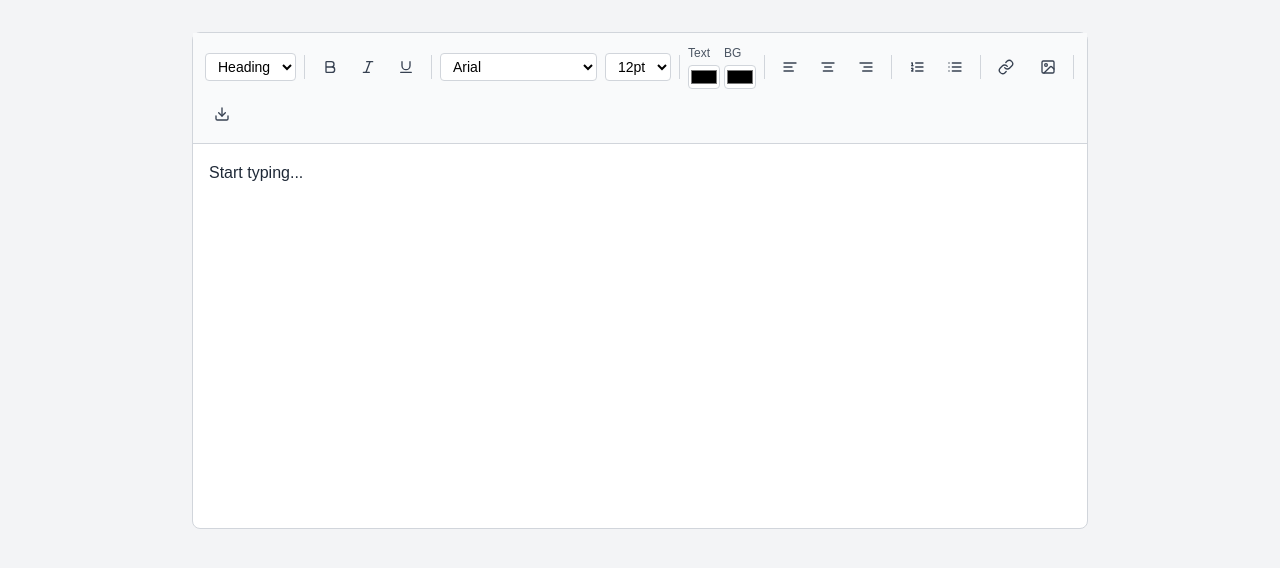
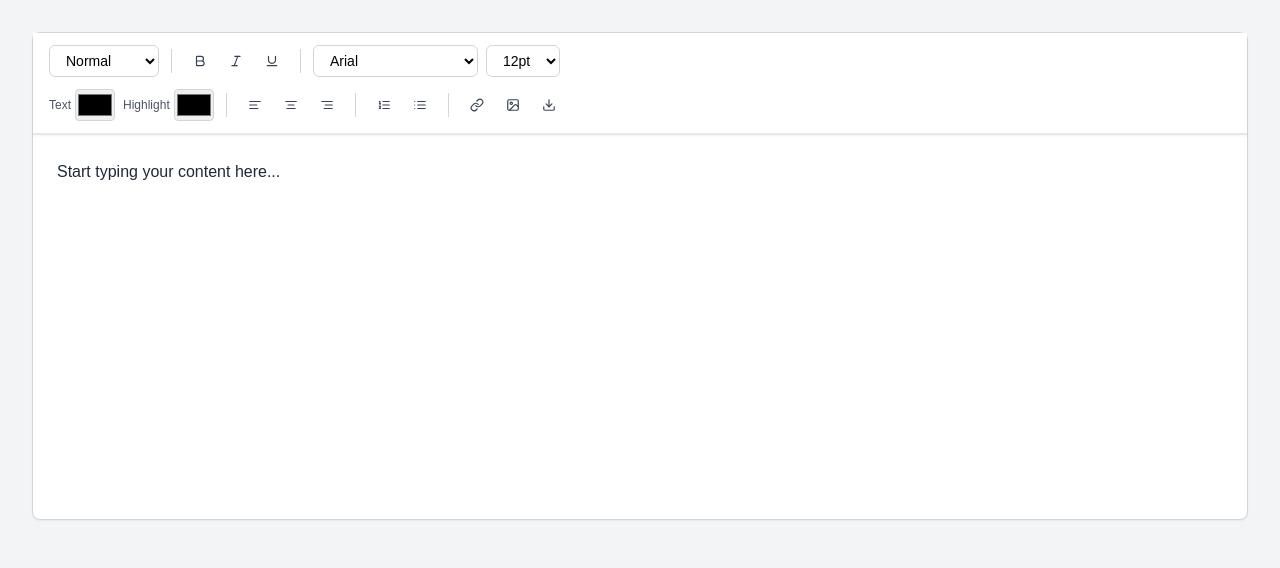
Before and after one commit to Ashrime/ecom-text-composer, a React (Vite) app: page / in a window 1280 px wide. Shown: the top 568 px of the page. Built offline with nearby package versions, Linux system fonts and the light colour scheme.

Commit message:
Fix: Improve toolbar alignment and image handling
- Aligned toolbar tools professionally.
- Ensured correct bullet and numbering functionality.
- Fixed image insertion and enabled corner-based resizing.

```diff
--- a/src/components/EditorToolbar.tsx
+++ b/src/components/EditorToolbar.tsx
@@ -1,5 +1,5 @@
 
-import React, { useRef, useState } from 'react';
+import React, { useState } from 'react';
 import { Bold, Italic, Underline, AlignLeft, AlignCenter, AlignRight, ListOrdered, List, Link, Image, Download } from 'lucide-react';
 import { useAppSelector, useAppDispatch } from '../hooks';
 import { setFontFamily } from '../store/editorSlice';
@@ -62,53 +62,53 @@ const EditorToolbar: React.FC<EditorToolbarProps> = ({ onCommand, onImageUpload
     }
   };
 
-  const handleImageInsert = (imageData: { src: string; width: number; height: number; alt: string }) => {
-    const img = `<img src="${imageData.src}" width="${imageData.width}" height="${imageData.height}" alt="${imageData.alt}" style="max-width: 100%; height: auto;" />`;
+  const handleImageInsert = (imageData: { src: string; alt: string }) => {
+    const img = `<img src="${imageData.src}" alt="${imageData.alt}" style="max-width: 300px; cursor: move; resize: both; overflow: auto;" draggable="true" class="resizable-image" />`;
     onCommand('insertHTML', img);
   };
 
   return (
     <>
-      <div className="bg-gray-50 border-b border-gray-300 p-3 flex items-center gap-2 flex-wrap">
-        {/* Headings */}
-        <div className="flex items-center gap-1">
+      <div className="bg-white border-b-2 border-gray-200 px-4 py-3 shadow-sm">
+        {/* First Row - Headings and Basic Formatting */}
+        <div className="flex items-center gap-3 mb-3">
+          <div className="flex items-center">
             <select
               onChange={(e) => handleHeading(e.target.value)}
-            className="text-sm px-2 py-1 border border-gray-300 rounded bg-white focus:outline-none focus:ring-2 focus:ring-blue-500"
+              className="h-8 px-3 text-sm border border-gray-300 rounded-md bg-white hover:border-gray-400 focus:outline-none focus:ring-2 focus:ring-blue-500 focus:border-transparent"
               defaultValue=""
             >
-            <option value="">Heading</option>
-            <option value="1">H1</option>
-            <option value="2">H2</option>
-            <option value="3">H3</option>
-            <option value="4">H4</option>
+              <option value="">Normal</option>
+              <option value="1">Heading 1</option>
+              <option value="2">Heading 2</option>
+              <option value="3">Heading 3</option>
+              <option value="4">Heading 4</option>
             </select>
           </div>
 
-        <div className="w-px h-6 bg-gray-300" />
+          <div className="h-6 w-px bg-gray-300" />
 
-        {/* Basic Formatting */}
           <div className="flex items-center gap-1">
             {toolbarButtons.map(({ command, icon: Icon, label }) => (
               <button
                 key={command}
                 onClick={() => onCommand(command)}
-              className="p-2 rounded hover:bg-gray-200 transition-colors duration-200 flex items-center justify-center border border-transparent hover:border-gray-300"
+                className="h-8 w-8 flex items-center justify-center rounded-md hover:bg-gray-100 transition-colors border border-transparent hover:border-gray-300"
                 title={label}
                 type="button"
               >
-              <Icon size={16} className="text-gray-700" />
+                <Icon size={14} className="text-gray-700" />
               </button>
             ))}
           </div>
 
-        <div className="w-px h-6 bg-gray-300" />
+          <div className="h-6 w-px bg-gray-300" />
 
-        {/* Font Family */}
+          <div className="flex items-center gap-2">
             <select
               value={fontFamily}
               onChange={(e) => handleFontFamily(e.target.value)}
-          className="text-sm px-2 py-1 border border-gray-300 rounded bg-white focus:outline-none focus:ring-2 focus:ring-blue-500"
+              className="h-8 px-3 text-sm border border-gray-300 rounded-md bg-white hover:border-gray-400 focus:outline-none focus:ring-2 focus:ring-blue-500 focus:border-transparent min-w-[120px]"
             >
               <option value="Arial">Arial</option>
               <option value="Times New Roman">Times New Roman</option>
@@ -118,10 +118,9 @@ const EditorToolbar: React.FC<EditorToolbarProps> = ({ onCommand, onImageUpload
               <option value="Helvetica">Helvetica</option>
             </select>
 
-        {/* Font Size */}
             <select
               onChange={(e) => handleFontSize(e.target.value)}
-          className="text-sm px-2 py-1 border border-gray-300 rounded bg-white focus:outline-none focus:ring-2 focus:ring-blue-500"
+              className="h-8 px-3 text-sm border border-gray-300 rounded-md bg-white hover:border-gray-400 focus:outline-none focus:ring-2 focus:ring-blue-500 focus:border-transparent"
               defaultValue="3"
             >
               <option value="1">8pt</option>
@@ -132,97 +131,95 @@ const EditorToolbar: React.FC<EditorToolbarProps> = ({ onCommand, onImageUpload
               <option value="6">24pt</option>
               <option value="7">36pt</option>
             </select>
+          </div>
+        </div>
 
-        <div className="w-px h-6 bg-gray-300" />
-
-        {/* Colors */}
+        {/* Second Row - Colors, Alignment, Lists, and Actions */}
+        <div className="flex items-center gap-3">
+          <div className="flex items-center gap-2">
             <div className="flex items-center gap-1">
-          <div className="flex flex-col">
-            <label className="text-xs text-gray-600 mb-1">Text</label>
+              <span className="text-xs text-gray-600">Text</span>
               <input
                 type="color"
                 onChange={(e) => handleTextColor(e.target.value)}
-              className="w-8 h-6 border border-gray-300 rounded cursor-pointer bg-white"
+                className="h-8 w-10 border border-gray-300 rounded cursor-pointer"
                 title="Text Color"
               />
             </div>
-          <div className="flex flex-col">
-            <label className="text-xs text-gray-600 mb-1">BG</label>
+            <div className="flex items-center gap-1">
+              <span className="text-xs text-gray-600">Highlight</span>
               <input
                 type="color"
                 onChange={(e) => handleBackgroundColor(e.target.value)}
-              className="w-8 h-6 border border-gray-300 rounded cursor-pointer bg-white"
+                className="h-8 w-10 border border-gray-300 rounded cursor-pointer"
                 title="Background Color"
               />
             </div>
           </div>
 
-        <div className="w-px h-6 bg-gray-300" />
+          <div className="h-6 w-px bg-gray-300" />
 
-        {/* Alignment */}
           <div className="flex items-center gap-1">
             {alignmentButtons.map(({ command, icon: Icon, label }) => (
               <button
                 key={command}
                 onClick={() => onCommand(command)}
-              className="p-2 rounded hover:bg-gray-200 transition-colors duration-200 flex items-center justify-center border border-transparent hover:border-gray-300"
+                className="h-8 w-8 flex items-center justify-center rounded-md hover:bg-gray-100 transition-colors border border-transparent hover:border-gray-300"
                 title={label}
                 type="button"
               >
-              <Icon size={16} className="text-gray-700" />
+                <Icon size={14} className="text-gray-700" />
               </button>
             ))}
           </div>
 
-        <div className="w-px h-6 bg-gray-300" />
+          <div className="h-6 w-px bg-gray-300" />
 
-        {/* Lists */}
           <div className="flex items-center gap-1">
             {listButtons.map(({ command, icon: Icon, label }) => (
               <button
                 key={command}
                 onClick={() => onCommand(command)}
-              className="p-2 rounded hover:bg-gray-200 transition-colors duration-200 flex items-center justify-center border border-transparent hover:border-gray-300"
+                className="h-8 w-8 flex items-center justify-center rounded-md hover:bg-gray-100 transition-colors border border-transparent hover:border-gray-300"
                 title={label}
                 type="button"
               >
-              <Icon size={16} className="text-gray-700" />
+                <Icon size={14} className="text-gray-700" />
               </button>
             ))}
           </div>
 
-        <div className="w-px h-6 bg-gray-300" />
+          <div className="h-6 w-px bg-gray-300" />
 
-        {/* Link and Image */}
+          <div className="flex items-center gap-1">
             <button
               onClick={handleLink}
-          className="p-2 rounded hover:bg-gray-200 transition-colors duration-200 flex items-center justify-center border border-transparent hover:border-gray-300"
+              className="h-8 w-8 flex items-center justify-center rounded-md hover:bg-gray-100 transition-colors border border-transparent hover:border-gray-300"
               title="Insert Link"
               type="button"
             >
-          <Link size={16} className="text-gray-700" />
+              <Link size={14} className="text-gray-700" />
             </button>
 
             <button
               onClick={() => setShowImageModal(true)}
-          className="p-2 rounded hover:bg-gray-200 transition-colors duration-200 flex items-center justify-center border border-transparent hover:border-gray-300"
+              className="h-8 w-8 flex items-center justify-center rounded-md hover:bg-gray-100 transition-colors border border-transparent hover:border-gray-300"
               title="Insert Image"
               type="button"
             >
-          <Image size={16} className="text-gray-700" />
+              <Image size={14} className="text-gray-700" />
             </button>
 
-        <div className="w-px h-6 bg-gray-300" />
-
-        {/* Export */}
             <button
               onClick={() => setShowExportModal(true)}
-          className="p-2 rounded hover:bg-gray-200 transition-colors duration-200 flex items-center justify-center border border-transparent hover:border-gray-300"
+              className="h-8 w-8 flex items-center justify-center rounded-md hover:bg-gray-100 transition-colors border border-transparent hover:border-gray-300"
               title="Export Document"
               type="button"
             >
-          <Download size={16} className="text-gray-700" />
+              <Download size={14} className="text-gray-700" />
             </button>
+          </div>
+        </div>
       </div>
 
       <ImageModal
--- a/src/components/RichTextEditor.tsx
+++ b/src/components/RichTextEditor.tsx
@@ -11,7 +11,25 @@ const RichTextEditor: React.FC = () => {
   const editorRef = useRef<HTMLDivElement>(null);
 
   const executeCommand = useCallback((command: string, value?: string) => {
-    document.execCommand(command, false, value);
+    // For list commands, check if we have selected text
+    if (command === 'insertOrderedList' || command === 'insertUnorderedList') {
+      const selection = window.getSelection();
+      if (selection && selection.rangeCount > 0) {
+        const range = selection.getRangeAt(0);
+        if (!range.collapsed) {
+          // We have selected text, apply list to it
+          document.execCommand(command, false, value);
+        } else {
+          // No selection, create a new list item
+          document.execCommand(command, false, value);
+        }
+      } else {
+        document.execCommand(command, false, value);
+      }
+    } else {
+      document.execCommand(command, false, value);
+    }
+
     if (editorRef.current) {
       dispatch(setContent(editorRef.current.innerHTML));
     }
@@ -45,11 +63,21 @@ const RichTextEditor: React.FC = () => {
   const handleImageUpload = useCallback((file: File) => {
     const reader = new FileReader();
     reader.onload = (e) => {
-      const img = `<img src="${e.target?.result}" style="max-width: 100%; height: auto;" />`;
+      const img = `<img src="${e.target?.result}" style="max-width: 300px; cursor: move; resize: both; overflow: auto;" draggable="true" class="resizable-image" alt="Uploaded image" />`;
       executeCommand('insertHTML', img);
     };
     reader.readAsDataURL(file);
   }, [executeCommand]);
+
+  // Handle image drag and drop within editor
+  const handleDragOver = useCallback((e: React.DragEvent) => {
+    e.preventDefault();
+  }, []);
+
+  const handleDrop = useCallback((e: React.DragEvent) => {
+    e.preventDefault();
+    // This will be handled by the browser's default drag behavior for images
+  }, []);
 
   useEffect(() => {
     if (editorRef.current && content !== editorRef.current.innerHTML) {
@@ -60,20 +88,45 @@ const RichTextEditor: React.FC = () => {
   useEffect(() => {
     const editor = editorRef.current;
     if (editor && editor.innerHTML.trim() === '') {
-      editor.innerHTML = '<p>Start typing...</p>';
+      editor.innerHTML = '<p>Start typing your content here...</p>';
     }
+
+    // Add CSS for resizable images
+    const style = document.createElement('style');
+    style.textContent = `
+      .resizable-image {
+        resize: both;
+        overflow: auto;
+        border: 2px dashed transparent;
+        transition: border-color 0.2s;
+      }
+      .resizable-image:hover {
+        border-color: #3b82f6;
+      }
+      .resizable-image:focus {
+        outline: 2px solid #3b82f6;
+        outline-offset: 2px;
+      }
+    `;
+    document.head.appendChild(style);
+
+    return () => {
+      document.head.removeChild(style);
+    };
   }, []);
 
   return (
-    <div className="w-full max-w-4xl mx-auto border border-gray-300 rounded-lg bg-white">
+    <div className="w-full border border-gray-300 rounded-lg bg-white shadow-sm">
       <EditorToolbar onCommand={executeCommand} onImageUpload={handleImageUpload} />
       <div
         ref={editorRef}
         contentEditable
-        className="p-4 min-h-96 outline-none text-gray-800 leading-relaxed focus:ring-2 focus:ring-blue-500 focus:ring-inset"
+        className="p-6 min-h-96 outline-none text-gray-800 leading-relaxed focus:ring-2 focus:ring-blue-500 focus:ring-inset"
         style={{ fontFamily }}
         onInput={handleContentChange}
         onKeyDown={handleKeyDown}
+        onDragOver={handleDragOver}
+        onDrop={handleDrop}
         suppressContentEditableWarning={true}
       />
     </div>
```
Also changed, not shown: src/components/ImageModal.tsx (+16 -40 lines). Lines whose indentation alone changed are shown as unchanged.
